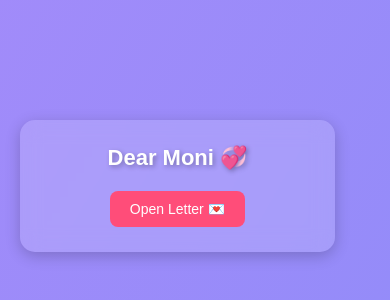
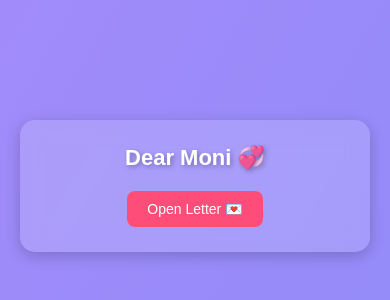
Before and after one commit to karthiksaran018/BestFriend-Letter, a plain HTML site: page index.html in a window 390 px wide. Shown: the part 236-536 px from the top of the page. Drawn offline with Linux system fonts and the light colour scheme.

Commit message:
Initial commit

```diff
--- a/style.css
+++ b/style.css
@@ -108,7 +108,7 @@ button:hover {
 /* Mobile Responsiveness */
 @media (max-width: 600px) {
     .letter-box {
-        width: 90%; /* Ensures it doesn’t exceed the screen */
+        width: 120%; /* Ensures it doesn’t exceed the screen */
         max-width: 350px; /* Prevents it from becoming too large */
         padding: 25px;
         text-align: center;
```
